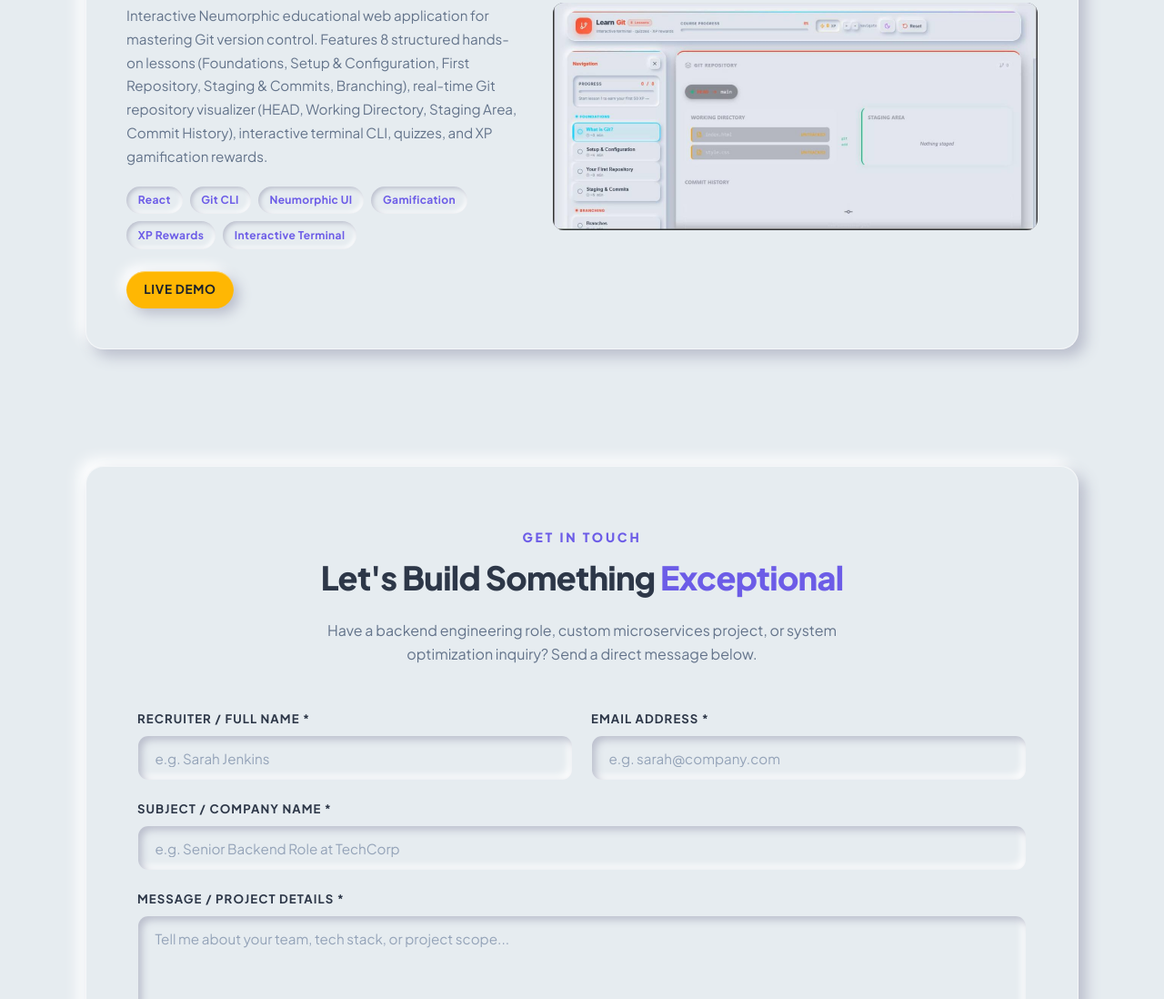
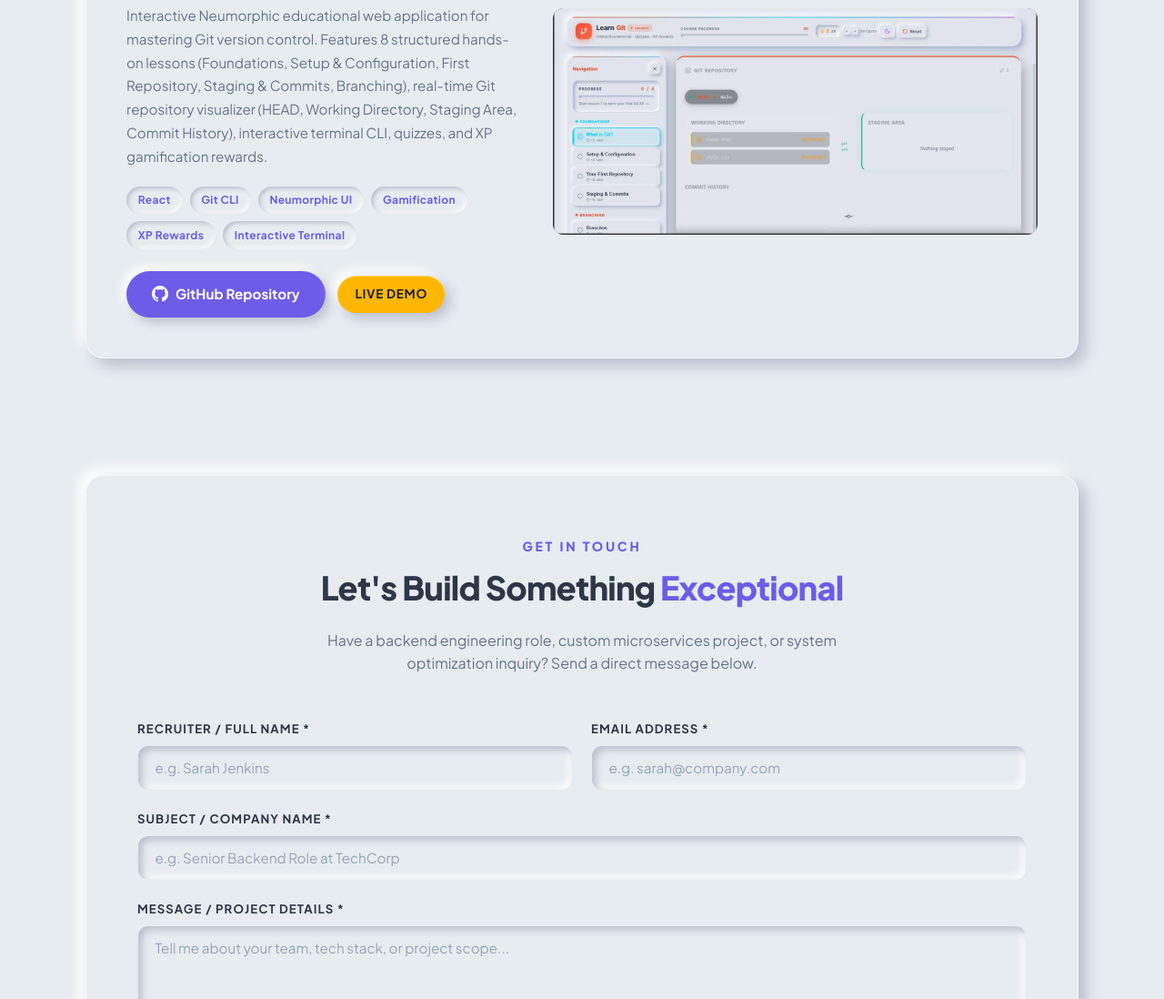
Before and after one commit to Moses-Arthu/arthur-moses-portfolio, a website: page public/index.html in a window 1280 px wide. Shown: the part 4589-5687 px from the top of the page at 91% size. Drawn offline with Linux system fonts and the light colour scheme.

Commit message:
Add GitHub repository link to Learn Git project card

```diff
--- a/public/index.html
+++ b/public/index.html
@@ -502,6 +502,10 @@
                 <span class="tech-tag">Interactive Terminal</span>
               </div>
               <div class="project-links">
+                <a href="https://github.com/Moses-Arthu/learn-git" target="_blank" rel="noopener" class="btn-purple">
+                  <svg width="18" height="18" fill="currentColor" viewBox="0 0 24 24"><path d="M12 0C5.37 0 0 5.37 0 12c0 5.31 3.435 9.795 8.205 11.385.6.105.825-.255.825-.57 0-.285-.015-1.23-.015-2.235-3.015.555-3.795-.735-4.035-1.41-.135-.345-.72-1.41-1.23-1.695-.42-.225-1.02-.78-.015-.795.945-.015 1.62.87 1.845 1.23 1.08 1.815 2.805 1.305 3.495.99.105-.78.42-1.305.765-1.605-2.67-.3-5.46-1.335-5.46-5.925 0-1.305.465-2.385 1.23-3.225-.12-.3-.54-1.53.12-3.18 0 0 1.005-.315 3.3 1.23.96-.27 1.98-.405 3-.405s2.04.135 3 .405c2.295-1.56 3.3-1.23 3.3-1.23.66 1.65.24 2.88.12 3.18.765.84 1.23 1.905 1.23 3.225 0 4.605-2.805 5.625-5.475 5.925.435.375.81 1.095.81 2.22 0 1.605-.015 2.895-.015 3.3 0 .315.225.69.825.57A12.02 12.02 0 0024 12c0-6.63-5.37-12-12-12z"/></svg>
+                  GitHub Repository
+                </a>
                 <a href="https://learn-git-liard.vercel.app" target="_blank" rel="noopener" class="btn-amber" style="padding: 0.6rem 1.2rem; font-size: 0.85rem;">
                   LIVE DEMO
                 </a>
```
